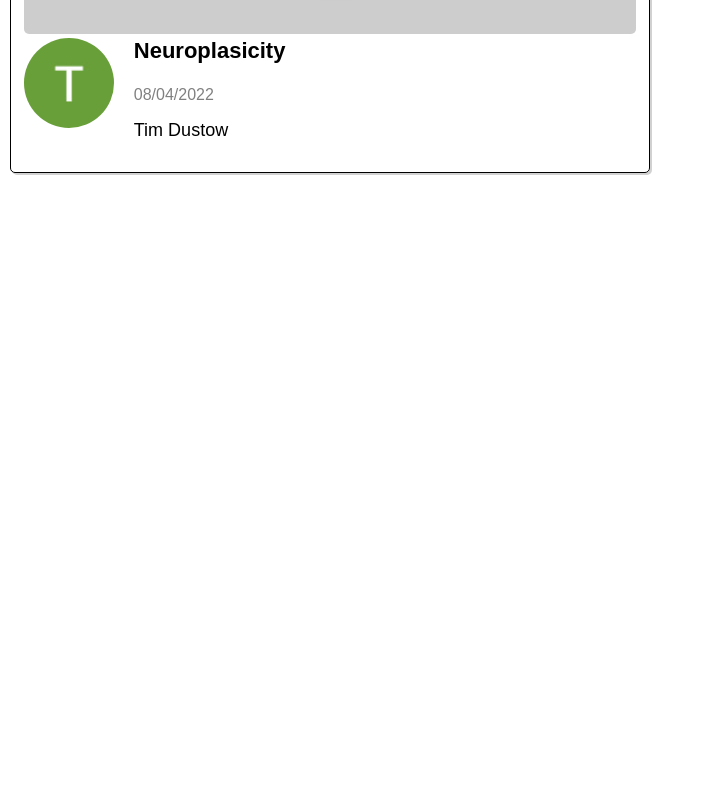
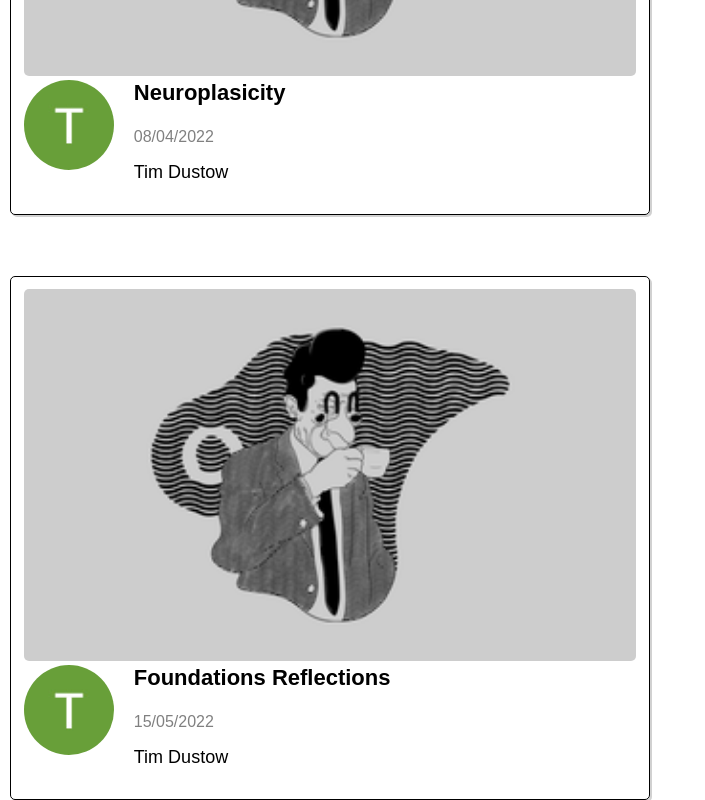
Before and after one commit to tim-dustow/tim-dustow.github.io, a plain HTML site: page cultural-blogs.html in a window 1280 px wide. Shown: the part 2659-3459 px from the top of the page, without its empty margins (0-705 px from the left). Before the commit the page ends 2929 px from the top, so only its background shows below. Drawn offline with Linux system fonts and the light colour scheme.

Commit message:
add foundations relections blog

```diff
--- a/cultural-blogs.html
+++ b/cultural-blogs.html
@@ -106,6 +106,24 @@
           </div>
         </div>
       </a>
+  <!--- blog-6-->
+  <a class="blog-link" href="blog/foundations-reflection.html">
+    <div class="blog-preview">
+      <div>
+        <img class="thumnail" src="images/kokako.png" alt="#">
+      </div>
+      <div class="blog-info">
+        <div class="profile-picture">
+          <img class="profile-picture" src="images/profile-picture-01.jpg" alt="profile picture">
+        </div>
+        <div class="text-info">
+          <p class="blog-title">Foundations Reflections</p>
+          <p class="blog-date">15/05/2022</p>
+          <p class="blog-author"> Tim Dustow</p>
+        </div>
+      </div>
+    </div>
+  </a>
     </div>
 
   </div>
```
Also changed, not shown: blog/foundations-reflection.html (line endings or trailing spaces).
